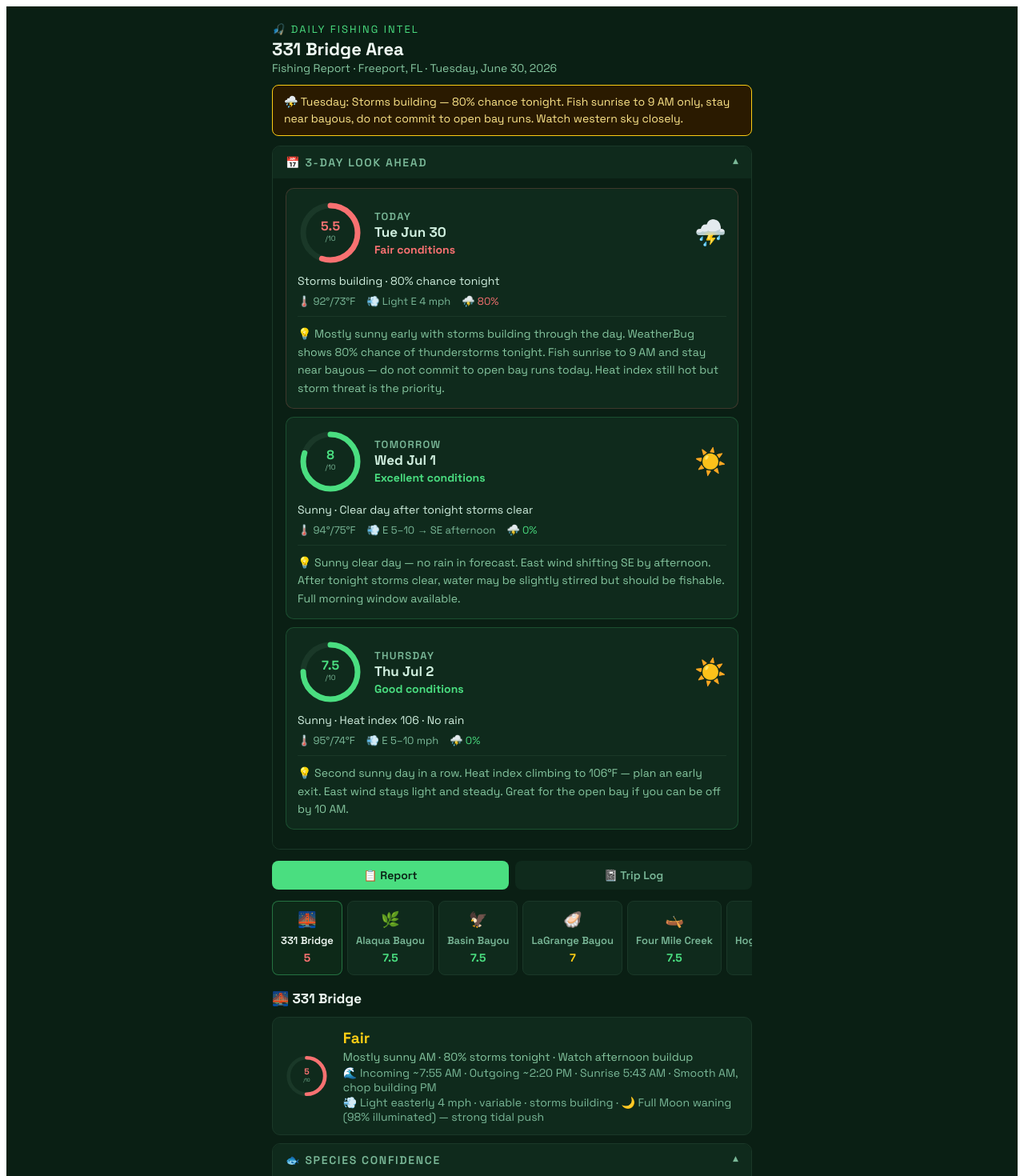
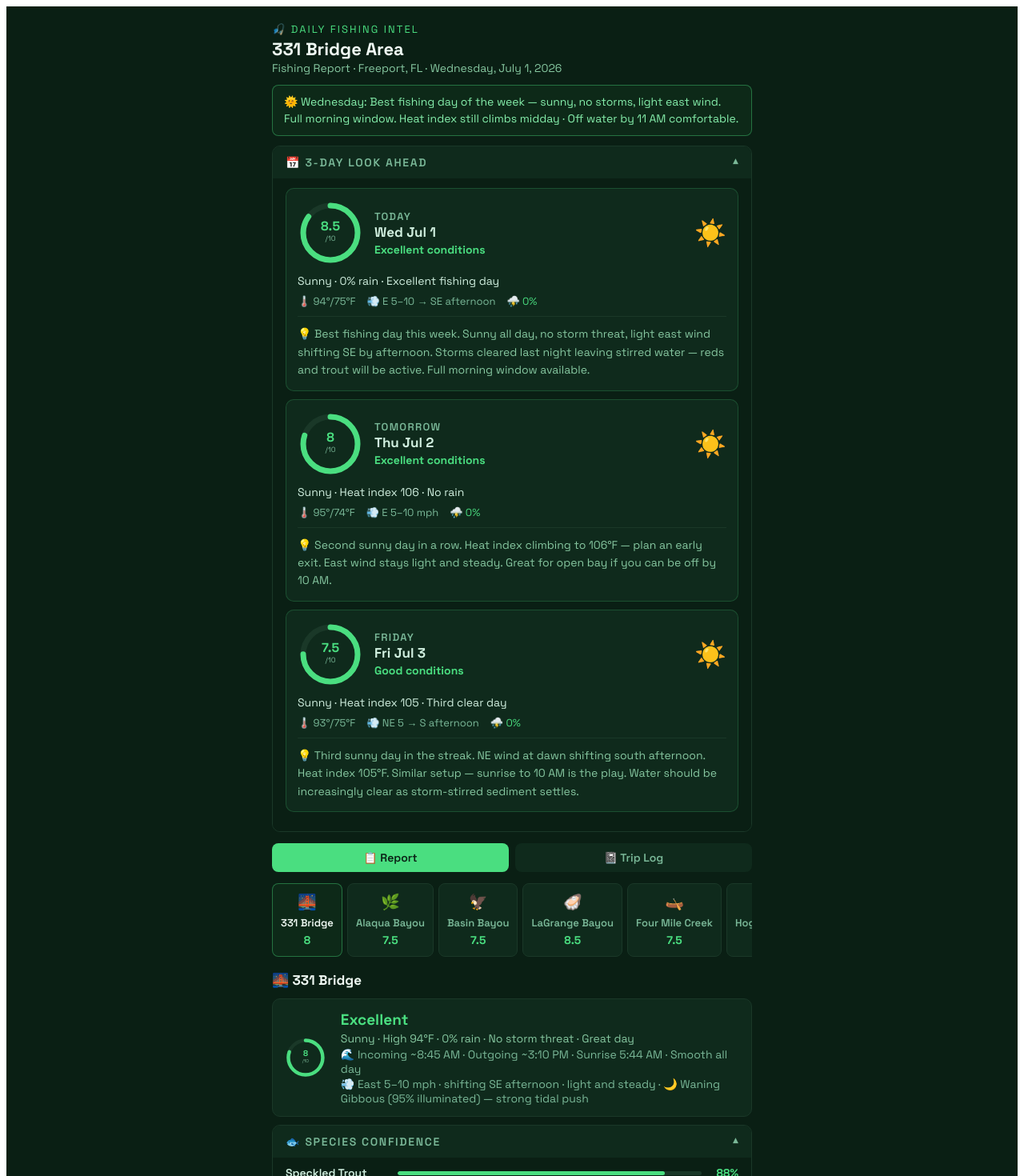
Before and after one commit to djblackjr/331-fishing-report, a React (Vite) app: page / in a window 1280 px wide. Shown: the top 1470 px of the page at 80% size. Built offline with nearby package versions, Linux system fonts and the light colour scheme.

Commit message:
Update weather and fishing conditions for July 1

```diff
--- a/src/App.jsx
+++ b/src/App.jsx
@@ -2,14 +2,14 @@ import { useState } from "react";
 
 // ── SHARED CONDITIONS ─────────────────────────────────────────────────────────
 const CONDITIONS = {
-  date: "Tuesday, June 30, 2026",
-  wind: { speed: 4, dir: "E", description: "Light easterly 4 mph · variable · storms building" },
-  weather: "Mostly sunny AM · 80% storms tonight · Watch afternoon buildup",
-  tide: "Incoming ~7:55 AM · Outgoing ~2:20 PM · Sunrise 5:43 AM · Smooth AM, chop building PM",
-  moonPhase: "Full Moon waning (98% illuminated) — strong tidal push",
+  date: "Wednesday, July 1, 2026",
+  wind: { speed: 7, dir: "E", description: "East 5–10 mph · shifting SE afternoon · light and steady" },
+  weather: "Sunny · High 94°F · 0% rain · No storm threat · Great day",
+  tide: "Incoming ~8:45 AM · Outgoing ~3:10 PM · Sunrise 5:44 AM · Smooth all day",
+  moonPhase: "Waning Gibbous (95% illuminated) — strong tidal push",
   waterClarity: "Slightly stained",
   sky: "Bright sun",
-  lastUpdated: "June 30, 2026 · Source: WeatherBug Freeport FL 32459 · Live fetch (Tue AM)",
+  lastUpdated: "July 1, 2026 · Source: WeatherBug Freeport FL 32459 · Live fetch (Wed AM)",
   launch: "Shipyard Marina · 116 Shipyard Rd, Freeport FL 32439 · (850) 866-3865 · Open 7:30 AM–5 PM. Cruise 4 miles down the creek to east Choctawhatchee Bay. Fuel on-site. Copeland's Bait & Tackle: 17290 US-331 S · open 6 AM · (850) 835-4277.",
   windGuidance: [
     { dir: "N", icon: "↓", advice: "Fish protected south shore — calm water, grass flats east of bridge" },
@@ -51,39 +51,39 @@ const CONDITIONS = {
 // ── 3-DAY LOOK AHEAD ──────────────────────────────────────────────────────────
 const FORECAST = [
   {
-    day: "Tue Jun 30",
+    day: "Wed Jul 1",
     label: "Today",
-    high: 92,
-    low: 73,
-    wind: "Light E 4 mph",
-    storms: 80,
-    headline: "Storms building · 80% chance tonight",
-    fishingScore: 5.5,
-    aiCall: "Mostly sunny early with storms building through the day. WeatherBug shows 80% chance of thunderstorms tonight. Fish sunrise to 9 AM and stay near bayous — do not commit to open bay runs today. Heat index still hot but storm threat is the priority.",
-    emoji: "⛈️",
-  },
-  {
-    day: "Wed Jul 1",
-    label: "Tomorrow",
     high: 94,
     low: 75,
     wind: "E 5–10 → SE afternoon",
     storms: 0,
-    headline: "Sunny · Clear day after tonight storms clear",
-    fishingScore: 8.0,
-    aiCall: "Sunny clear day — no rain in forecast. East wind shifting SE by afternoon. After tonight storms clear, water may be slightly stirred but should be fishable. Full morning window available.",
+    headline: "Sunny · 0% rain · Excellent fishing day",
+    fishingScore: 8.5,
+    aiCall: "Best fishing day this week. Sunny all day, no storm threat, light east wind shifting SE by afternoon. Storms cleared last night leaving stirred water — reds and trout will be active. Full morning window available.",
     emoji: "☀️",
   },
   {
     day: "Thu Jul 2",
-    label: "Thursday",
+    label: "Tomorrow",
     high: 95,
     low: 74,
     wind: "E 5–10 mph",
     storms: 0,
     headline: "Sunny · Heat index 106 · No rain",
+    fishingScore: 8.0,
+    aiCall: "Second sunny day in a row. Heat index climbing to 106°F — plan an early exit. East wind stays light and steady. Great for open bay if you can be off by 10 AM.",
+    emoji: "☀️",
+  },
+  {
+    day: "Fri Jul 3",
+    label: "Friday",
+    high: 93,
+    low: 75,
+    wind: "NE 5 → S afternoon",
+    storms: 0,
+    headline: "Sunny · Heat index 105 · Third clear day",
     fishingScore: 7.5,
-    aiCall: "Second sunny day in a row. Heat index climbing to 106°F — plan an early exit. East wind stays light and steady. Great for the open bay if you can be off by 10 AM.",
+    aiCall: "Third sunny day in the streak. NE wind at dawn shifting south afternoon. Heat index 105°F. Similar setup — sunrise to 10 AM is the play. Water should be increasingly clear as storm-stirred sediment settles.",
     emoji: "☀️",
   },
 ];
@@ -169,8 +169,8 @@ const LOCATIONS = [
     id: "bridge",
     label: "331 Bridge",
     emoji: "🌉",
-    overallScore: 5.0,
-    conditions: "Fair",
+    overallScore: 8.0,
+    conditions: "Excellent",
     species: [
       { name: "Speckled Trout", confidence: 88, note: "Along pilings on incoming tide, topwater at first light" },
       { name: "Redfish", confidence: 82, note: "East side channel edge, gold spoon or live shrimp" },
@@ -184,7 +184,7 @@ const LOCATIONS = [
       { order: 3, name: "South Shore Grass Flats", tide: "Outgoing", steps: ["Weedless paddle-tail in white or new penny", "Sight fish tailing reds in 1–2 ft", "W wind = protected water on south shore today"] },
     ],
     aiNote: "The 331 Bridge spans the narrow neck of Choctawhatchee Bay, creating a current funnel where bait gets pushed through on both tides. The pilings hold trout, reds, sheepshead, and black drum year-round. The east side of the pilings is the prime ambush zone on incoming tides. Open water here is exposed to weather and chop — it is the first spot to become unfishable when wind picks up.",
-    todaysCall: "Storms building today — 80% chance tonight. Bridge is OPEN WATER, no shelter. Only fish here if you launch 5:30 AM and commit to being back at Shipyard by 8:30 AM. Watch western sky the entire time. If any dark clouds build, run back immediately. Skip today unless you can start pre-dawn.",
+    todaysCall: "Green-light day for the bridge. Sunny, no storms, light east wind stacks bait against the west pilings on the incoming tide. Launch at 5:30 AM, work the west face with a bright topwater or white paddle-tail. Fish comfortably through 10:30 AM. Heat is the only real caution.",
   },
   {
     id: "alaqua",
@@ -205,7 +205,7 @@ const LOCATIONS = [
       { order: 3, name: "Upper Alaqua Creek", tide: "Any", steps: ["Transitions to bass-fishing style in upper reaches", "Soft plastics and small swimbaits near structure", "Watch for alligators — keep hooks away from the bank"] },
     ],
     aiNote: "Alaqua Bayou is protected water with a strong year-round redfish population, plus trout and flounder at the mouth. The oyster bars at the creek mouth are the prime spot. Tree cover keeps it a few degrees cooler than the open bay and offers shelter from wind and weather. The upper creek transitions toward brackish and holds bass alongside small reds.",
-    todaysCall: "Storm-building day — the tree-lined bayou is a smart choice. Fish the oyster bars at the mouth on incoming tide with a gold spoon at first light. Tree cover offers some shelter if storms fire early. Have an escape plan and stay aware of thunder — off by 9 AM.",
+    todaysCall: "Calm sunny conditions — fish the oyster bars at the bayou mouth on the incoming tide with a gold spoon at first light. East wind moves bait into the mouth. Work up the bayou as the tide rises. Tree line offers relief when heat builds.",
   },
   {
     id: "basin",
@@ -226,14 +226,14 @@ const LOCATIONS = [
       { order: 3, name: "Oyster Bar Edges", tide: "Outgoing", steps: ["Switch to paddle-tail on falling tide", "Work parallel to oyster edges, not over them", "Flounder stack in sandy pockets adjacent to bars"] },
     ],
     aiNote: "Basin Bayou sees less pressure than Alaqua and LaGrange, which means less-educated fish. The interior grass flats are classic sight-fishing territory for reds — poling or drifting quietly in under 2 feet. Pompano occasionally show at the mouth on moving tides in late spring and early summer. Less protected than LaGrange when weather builds.",
-    todaysCall: "Storms threaten today — Basin is less protected than Alaqua or LaGrange, so this is a lower-priority pick. If you go, hit the interior grass flats at first light for sight-fishing reds, then head in by 9 AM. Do not linger.",
+    todaysCall: "Sunny calm day — smooth water is ideal for sight-fishing the interior grass flats. Perfect for spotting tailing reds in skinny water. Start at the mouth with small jigs for pompano on the moving tide, then pole inside as the sun climbs.",
   },
   {
     id: "lagrange",
     label: "LaGrange Bayou",
     emoji: "🦪",
-    overallScore: 7.0,
-    conditions: "Good",
+    overallScore: 8.5,
+    conditions: "Excellent",
     species: [
       { name: "Speckled Trout", confidence: 92, note: "Oyster bars and grass flats — best trout spot in the area" },
       { name: "Redfish", confidence: 85, note: "Shallow flats and creek edges, especially on falling tide" },
@@ -247,7 +247,7 @@ const LOCATIONS = [
       { order: 3, name: "Deep Holes (Interior)", tide: "Outgoing or any falling water", steps: ["Fish deeper holes with shrimp on bottom for black drum", "Sheepshead near any dock pilings or hard structure", "Protected water makes a good late-morning stop as heat builds"] },
     ],
     aiNote: "LaGrange is the top trout producer in this report — its oyster bars at the mouth are legendary, and the interior grass flats hold reds year-round. Deep holes inside hold black drum and sheepshead. The bayou is also the most protected water on this side of the bay, making it the go-to spot when weather builds. Premium spot in both calm and rough conditions.",
-    todaysCall: "Best storm-day pick — LaGrange offers built-in shelter if storms fire early. Hit oyster bars at the mouth at sunrise with popping cork and live shrimp. If dark clouds build, retreat to the deep interior holes where you can wait out a squall safely. Off by 9 AM either way.",
+    todaysCall: "Premium trout day — sunny, calm, no weather pressure. Hit the oyster bars at the mouth at sunrise with popping cork and live shrimp. As the sun climbs, switch to gold spoon on the interior grass flats. This is the best trout chance of the week.",
   },
   {
     id: "fourmile",
@@ -268,14 +268,14 @@ const LOCATIONS = [
       { order: 3, name: "Creek Mouth (Bay Entry)", tide: "Incoming or outgoing — best on moving water", steps: ["Prime flounder zone where creek meets bay", "Mud minnow on 1/4 oz jig dragged on bottom", "Free-line live shrimp on the current seam for trout and reds"] },
     ],
     aiNote: "Four Mile Creek is the tidal creek that runs between Shipyard Marina and Choctawhatchee Bay. Tidal flow pushes baitfish up the creek on incoming tides, concentrating reds and trout in the bends and grass edges. The upper section near Shipyard transitions toward brackish and holds bass alongside small reds. The creek mouth where it joins the bay is a prime flounder zone. Because it is short and protected, it is your safest fishery when weather threatens — you are minutes from the dock anywhere on it.",
-    todaysCall: "The safest option today — minutes from the dock anywhere on the creek. With 80% storm chance building, this is the smartest pick if you want to fish at all. Work the bends and mid-creek grass flats sunrise to 8:30 AM. Head in at the first sign of a building cloud line to the west.",
+    todaysCall: "Glass-smooth creek conditions — pole or drift the bends quietly for tailing reds and trout. Hit the mid-creek grass flats and the creek mouth at first light on the incoming tide. No weather pressure means you can work the creek fully or continue out to the bay.",
   },
   {
     id: "hogtown",
     label: "Hogtown Bayou",
     emoji: "🌾",
-    overallScore: 3.0,
-    conditions: "Poor",
+    overallScore: 7.5,
+    conditions: "Good",
     species: [
       { name: "Speckled Trout", confidence: 88, note: "Grass flats and grassy patches — peak summer bite, schools active early morning" },
       { name: "Redfish", confidence: 82, note: "Oyster bars and marsh grass edges, especially incoming tide" },
@@ -289,14 +289,14 @@ const LOCATIONS = [
       { order: 3, name: "Bay Side Drop-off", tide: "Outgoing", steps: ["Troll a Clark spoon for Spanish mackerel on falling tide", "Free-line live shrimp along the depth change", "Deeper channel holds flounder on outgoing current"] },
     ],
     aiNote: "Hogtown Bayou is the signature fishing spot of the Santa Rosa Beach guides and one of the most productive trout flats on Choctawhatchee Bay. It sees regular pressure but produces consistently. Summer mornings are peak — trout stack on the grass in 2-4 feet. Spanish mackerel show at the mouth on moving tides. Notably further from the 331 bridge than the other bayous — factor in run time when planning.",
-    todaysCall: "DO NOT GO TODAY. With 80% storm chance building, the long run across open bay from Shipyard makes this an unsafe choice. Storms can fire quickly in the afternoon and you would be caught in exposed water. Save Hogtown for tomorrow when Wednesday shows clear.",
+    todaysCall: "Green light for Hogtown today — the long run is now safe. Smooth water and no storm threat make this a top pick for trout numbers. Fish the mouth at first light on the incoming tide with popping cork, then work interior grass flats. Plan run time so you are off by 10:30 AM before heat builds.",
   },
   {
     id: "rocky",
     label: "Rocky Bayou",
     emoji: "🪨",
-    overallScore: 3.0,
-    conditions: "Poor",
+    overallScore: 7.5,
+    conditions: "Good",
     species: [
       { name: "Redfish", confidence: 85, note: "Tidal marshes and glass-calm coves — top red drum bayou near Niceville" },
       { name: "Speckled Trout", confidence: 72, note: "Grass flats and tidal creek edges, mornings on incoming tide" },
@@ -310,7 +310,7 @@ const LOCATIONS = [
       { order: 3, name: "Dock and Structure Zone", tide: "Any", steps: ["Mangrove snapper hold near dock pilings — small jig or live shrimp", "Free-line live mullet near structure for big reds", "Cast net for mullet first — abundant here and great live bait"] },
     ],
     aiNote: "Rocky Bayou sits inside Fred Gannon Rocky Bayou State Park near Niceville — protected, scenic, and significantly less pressured than the bayous closer to the 331 bridge. The freshwater influence from Rocky Creek makes flounder fishing here excellent, and the glass-calm coves in the state park are ideal for sight fishing reds on a flat tide. Mangrove snapper hold near dock pilings. The furthest location from Shipyard Marina in this report — factor in run time.",
-    todaysCall: "DO NOT GO TODAY. Storm-building day plus the longest run of any location in this report equals unacceptable risk. If storms fire while you are in the Niceville area, you have no safe way home. Wednesday looks clear — plan for then.",
+    todaysCall: "Green light for Rocky today — the long run is safe. Glass-smooth state park coves ideal for sight-fishing reds. Target flounder at the tidal creek mouths. Launch by 5:30 AM to maximize water time and beat the midday heat. Solid full-morning trip today.",
   },
 ];
 
@@ -635,8 +635,8 @@ export default function App() {
         </div>
 
         {/* Storm warning */}
-        <div style={{ background: "#2a1a00", border: "1px solid #facc15", borderRadius: 8, padding: "10px 14px", fontSize: 14, color: "#fde68a", margin: "12px 0", lineHeight: 1.5 }}>
-          ⛈️ Tuesday: Storms building — 80% chance tonight. Fish sunrise to 9 AM only, stay near bayous, do not commit to open bay runs. Watch western sky closely.
+        <div style={{ background: "#0d2918", border: "1px solid #4ade8066", borderRadius: 8, padding: "10px 14px", fontSize: 14, color: "#86efac", margin: "12px 0", lineHeight: 1.5 }}>
+          🌞 Wednesday: Best fishing day of the week — sunny, no storms, light east wind. Full morning window. Heat index still climbs midday · Off water by 11 AM comfortable.
         </div>
 
         {/* 3-day look ahead — always visible */}
```
